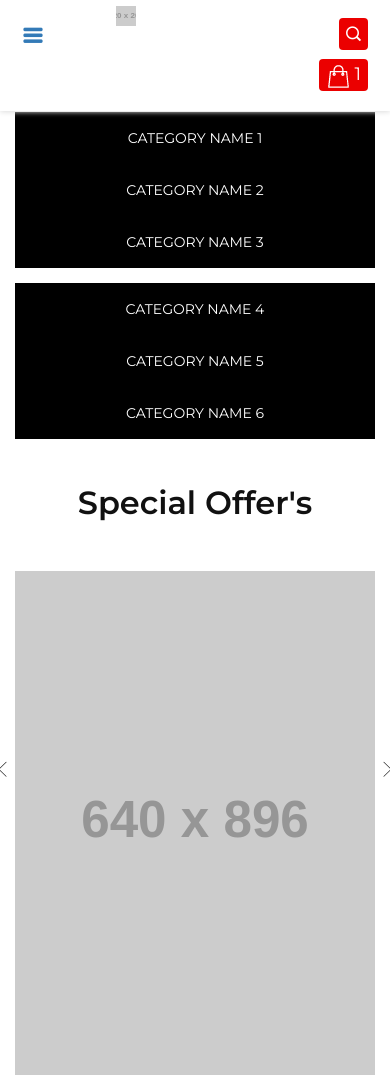
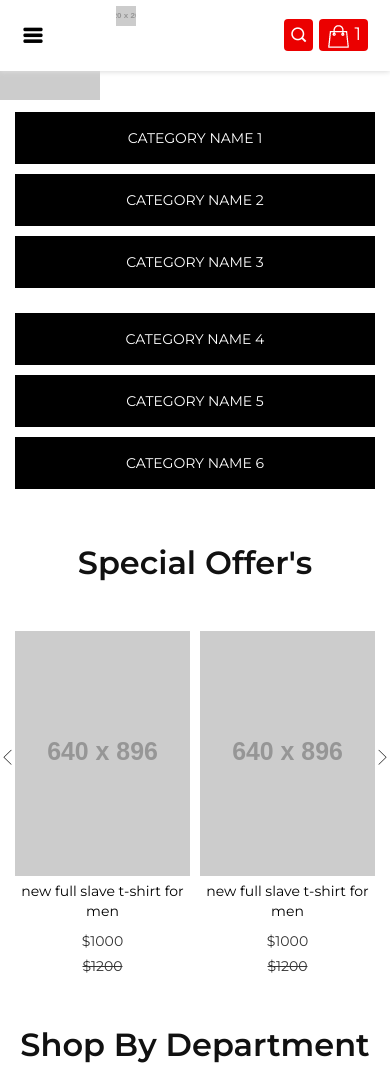
Before and after one commit to ovi100/matalan, a plain HTML site: page index.html in a window 390 px wide. Shown: the top 1075 px of the page. Drawn offline with Linux system fonts and the light colour scheme; placeholder pictures from the web are drawn by us.

Commit message:
Responsive satart

```diff
--- a/css/mediaqueries.scss
+++ b/css/mediaqueries.scss
@@ -33,7 +33,10 @@ $large-desktop: '(min-width: 1200px)';
 		    z-index: 20;
 		    .sidenav{
 		    	margin-top: 18px;
-		    	#mobile-menu{font-size: 22px;}
+		    	#mobile-menu{
+		    		color: #000;
+		    		font-size: 22px;
+		    	}
 		    }
 		    .logo{
 		    	img{max-height: 60px;}
@@ -44,6 +47,7 @@ $large-desktop: '(min-width: 1200px)';
 				ul{
 					li{
 						display: inline-block;
+						margin-left: 2px;
 						.cart-icon{
 							width: 45px;
 						    height: 40px;
@@ -57,23 +61,30 @@ $large-desktop: '(min-width: 1200px)';
 		}
 	}
 
-	#homeslider{
-		height: 200px;
-	    margin-top: 75px;
+	.home-category-list{
+		.category-name{margin-bottom: 10px;}
+	}
 
-	    a{display: none;}
+	.home-product-slider{
+		.hp-slider{
+			.owl-nav{
+				.owl-prev{
+					left: -20px;
+				}
+				.owl-next{
+					right: -20px;
+				}
+			}
+		}
+	}
+
+	.home-category-box{
+		.category-box{margin-bottom: 10px;}
 	}
 
 	footer{
-		.footer-nav{
-			ul{
-				text-align: left;
-				li{
-					margin-right: 13.7px;
-					margin-bottom: 5px;
-				}
-			}
-		}
+		.payment-icon{margin: 10px 0;}
+		.copy-right-text{text-align: center;}
 	}
 }
 
--- a/index.html
+++ b/index.html
@@ -690,7 +690,7 @@
 				</div>
 				<div class="col-lg-offset-1 col-md-offset-1 col-lg-6 col-md-6 col-sm-12 col-xs-12">
 					<div class="row">
-						<div class="col-lg-4 col-md-4 col-sm-4 col-xs-12">
+						<div class="col-lg-4 col-md-4 col-sm-4 col-xs-6">
 							<h5>customer services</h5>
 							<div class="footer-link">
 								<ul>
@@ -701,7 +701,7 @@
 								</ul>
 							</div>
 						</div>
-						<div class="col-lg-4 col-md-4 col-sm-4 col-xs-12">
+						<div class="col-lg-4 col-md-4 col-sm-4 col-xs-6">
 							<h5>about matalan</h5>
 							<div class="footer-link">
 								<ul>
@@ -727,11 +727,11 @@
 				</div>
 			</div>
 			<div class="row">
-				<div class="col-lg-5 col-md-5 col-sm-5 col-xs-6">
+				<div class="col-sm-7 col-sm-push-5 col-xs-12 payment-icon">
+					<img class="img-responsive" src="images/ssl-long.png" alt="payment">
+				</div>
+				<div class="col-sm-5 col-sm-pull-7 col-xs-12 copy-right-text">
 					&copy; Copyright 2019-Matalan
-				</div>
-				<div class="col-lg-7 col-md-7 col-sm-7 col-xs-6">
-					<img class="img-responsive" src="images/ssl-long.png" alt="payment">
 				</div>
 			</div>
 		</div>
--- a/js/main.js
+++ b/js/main.js
@@ -67,7 +67,7 @@ $(document).ready(function() {
         navText: ['<i class="icofont-thin-left"></i>','<i class="icofont-thin-right"></i>'],
         responsive:{
             0:{
-              items:1
+              items:2
             },
             600:{
               items:2
```
Also changed, not shown: cart.html (+6 -6 lines), catalog.html (+6 -6 lines), pdetails.html (+6 -6 lines), css/mediaqueries.css, 1 other file.
